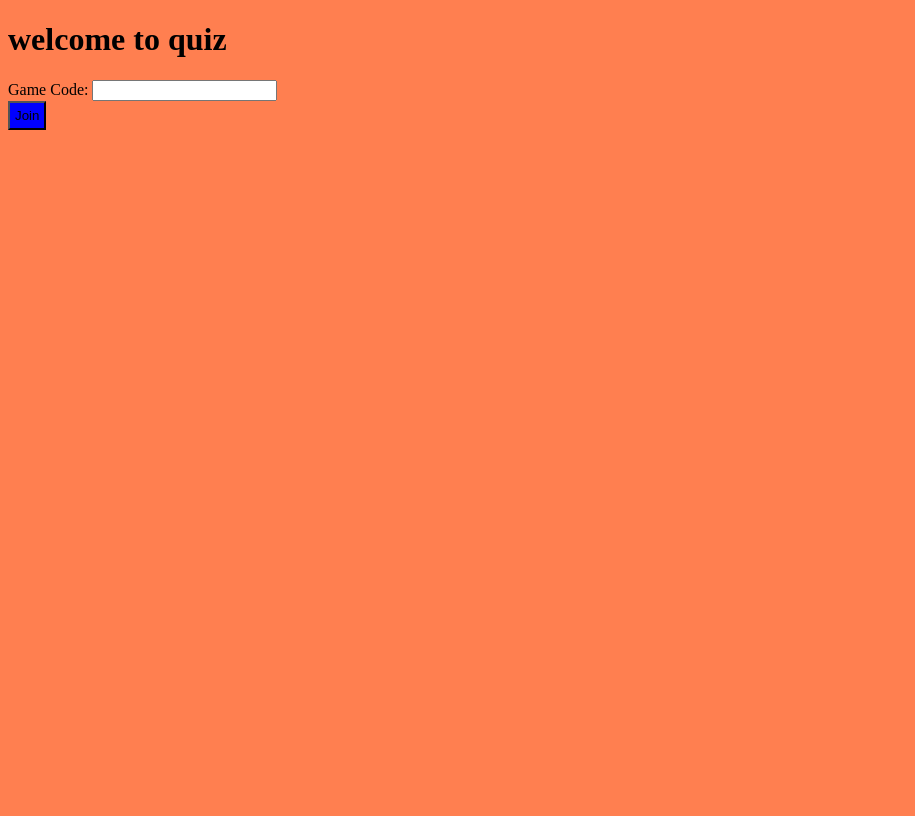
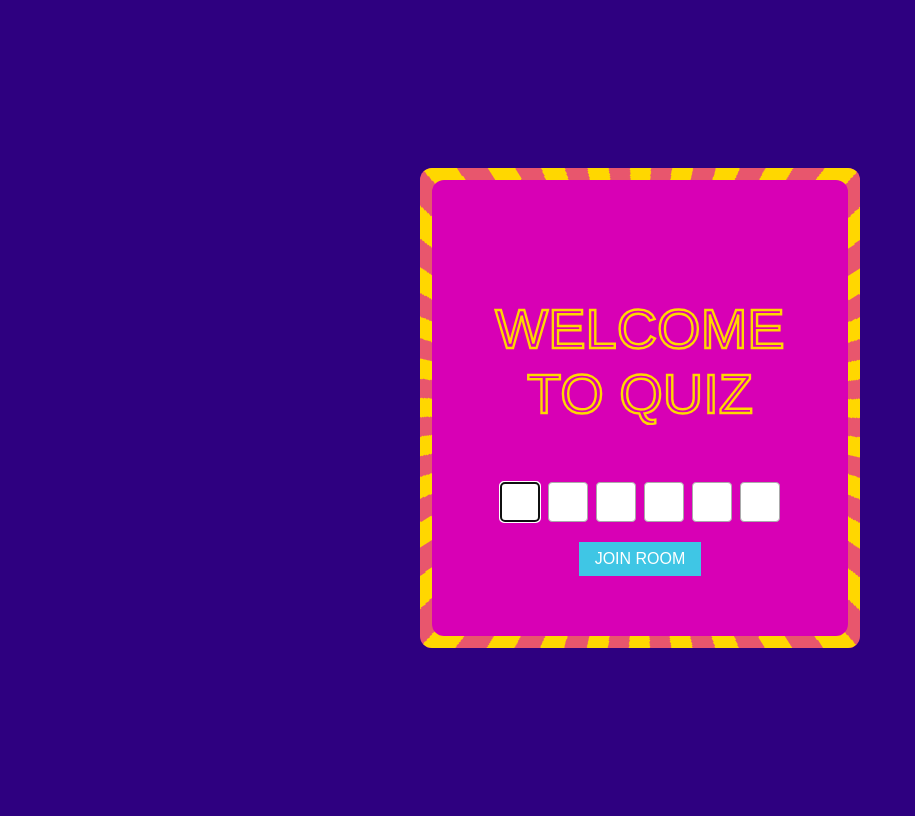
Before and after one commit to maximwebb/quizotic, a Django app: page / in a window 1280 px wide. Shown: the whole page, without its empty margins (0-915 px from the left). Before the commit the page ends 130 px from the top, so only its background shows below. Run offline with Django 5.2, Linux system fonts and the light colour scheme.

Commit message:
Add styling for welcome page

```diff
--- a/src/quiz/forms.py
+++ b/src/quiz/forms.py
@@ -5,8 +5,8 @@ from django import forms
 
 class JoinGameForm(forms.Form):
     # TODO: Use an uppercase class to avoid inlining CSS here
-    game_code = forms.CharField(label="Game Code", min_length="8", max_length="8", widget=forms.TextInput(attrs={
-        "style": "text-transform: uppercase;"
+    game_code = forms.CharField(label="Game Code", min_length="6", max_length="6", widget=forms.TextInput(attrs={
+        "class": "game-code"
     }))
 
 
--- a/src/quiz/models.py
+++ b/src/quiz/models.py
@@ -121,7 +121,7 @@ class GameState(models.Model):
 
     room = models.IntegerField(choices=Room, default=Room.LOBBY)
     quiz = models.ForeignKey(Quiz, on_delete=models.CASCADE)
-    code = models.CharField(max_length=8)
+    code = models.CharField(max_length=6)
 
     @property
     def cur_round(self):
--- a/src/quiz/static/css/common.css
+++ b/src/quiz/static/css/common.css
@@ -1,12 +1,82 @@
 :root {
-    --main-bg-color: coral;
+    --bg-color: #2e0080;
+    --fg-color: #d800b5;
+    --acc-color: gold;
+    --btn-color: #3fc6e5;
+    --background: red;
 }
 
+* {
+    box-sizing: border-box;
+}
+
+
 body {
-    background-color: var(--main-bg-color);
+    background-color: var(--bg-color);
+    margin-inline: auto;
 }
 
 .btn {
-    padding: 5px;
-    background-color: blue;
+    padding: 1vh 2vh;
+    font-size: 2vh;
+    background-color: var(--btn-color);
+    border: none;
+    color: white;
 }
+
+.btn:hover {
+    cursor: pointer;
+}
+
+.title {
+    color: transparent;
+    -webkit-text-stroke: 0.3vh var(--acc-color);
+    font-size: 7vh;
+    font-family: sans-serif;
+    text-align: center;
+}
+
+.subtitle {
+    color: var(--acc-color);
+    font-size: 2vh;
+    font-family: sans-serif;
+    text-align: center;
+}
+
+.shimmer {
+    position: relative;
+    border: 0px solid transparent;
+    border-radius: 12px;
+    overflow: hidden;
+    isolation: isolate;
+}
+
+.shimmer::before {
+    content: "";
+    position: absolute;
+    inset: -100vw;
+    z-index: -1;
+
+    background: repeating-conic-gradient(
+        from 0deg,
+        var(--acc-color) 0deg 5deg,
+        color-mix(in srgb, var(--acc-color) 40%, transparent) 5deg 10deg
+    );
+
+    animation: shimmer-spin 10s linear infinite;
+}
+
+.shimmer::after {
+    content: "";
+    position: absolute;
+    inset: 1.5vh;
+    z-index: -1;
+    background: var(--fg-color);
+    border-radius: 12px;
+}
+
+@keyframes shimmer-spin {
+    to {
+        transform: rotate(360deg);
+    }
+}
--- a/src/quiz/static/css/index.css
+++ b/src/quiz/static/css/index.css
@@ -0,0 +1,49 @@
+body {
+    display: flex;
+    flex-direction: column;
+    justify-content: center;
+    align-items: center;
+    max-width: 60vh;
+    height: 100vh;
+    padding: 20px;
+}
+
+#content {
+    display: flex;
+    flex-direction: column;
+    justify-content: center;
+    align-items: center;
+    background-color: var(--fg-color);
+    width: 100%;
+    min-height: clamp(60vh, 80vh, 300px);
+    & form {
+        display: flex;
+        flex-direction: column;
+        justify-content: center;
+        align-items: center;
+        & .btn {
+            margin-top: 20px;
+        }
+    }
+    padding: clamp(20px, 6vw, 60px);
+}
+
+.game-code {
+    display: flex;
+    justify-content: center;
+    gap: 8px;
+    box-sizing: border-box;
+    & input {
+        width: 5vh;
+        height: 5vh;
+        padding: 0;
+        text-align: center;
+        font-size: 3vh;
+        text-transform: uppercase;
+        border: 1px solid #aaa;
+        border-radius: 4px;
+        user-select: none;
+        -webkit-user-drag: none;
+        -webkit-user-select: none;
+    }
+}
--- a/src/quiz/templates/index.html
+++ b/src/quiz/templates/index.html
@@ -3,13 +3,80 @@
 <html>
 <head>
     <link rel="stylesheet" href="{% static 'css/common.css' %}"></link>
+    <link rel="stylesheet" href="{% static 'css/index.css' %}"></link>
 </head>
 <body>
-    <h1>welcome to quiz</h1>
-    <form action="" method="post">
-        {% csrf_token %}
-        {{ form }}
-        <input type="submit" value="Join" class="btn"></input>
-    </form>
+    <div id="content" class="shimmer">
+        <p class="title">WELCOME TO QUIZ</p>
+        <form action="" method="post">
+            {% csrf_token %}
+            <div class="game-code">
+                {% for i in "123456" %}
+                    <input type="text" maxlength="1">
+                {% endfor %}
+                <input type="hidden" name="game_code" id="game-code-value">
+            </div>
+            <input type="submit" value="JOIN ROOM" class="btn">
+        </form>
+    </div>
 </body>
-</html>
+<script>
+const inputs = [
+    ...document.querySelectorAll('.game-code input:not([type=hidden])')
+];
+const hidden = document.getElementById('game-code-value');
+
+function update() {
+    hidden.value = inputs.map(input => input.value).join('');
+}
+
+inputs[0].focus();
+
+inputs.forEach((input, i) => {
+    input.addEventListener('input', () => {
+        input.value = input.value.toUpperCase().replace(/[^A-Z]/g, '');
+
+        if (input.value && i < inputs.length - 1) {
+            inputs[i + 1].focus();
+        }
+
+        update();
+    });
+
+    input.addEventListener('keydown', event => {
+        if (event.key === 'ArrowLeft' && i > 0) {
+            event.preventDefault();
+            inputs[i - 1].focus();
+        }
+
+        if (event.key === 'ArrowRight' && i < inputs.length - 1) {
+            event.preventDefault();
+            inputs[i + 1].focus();
+        }
+
+        if (event.key === 'Backspace' && !input.value && i > 0) {
+            event.preventDefault();
+            inputs[i - 1].value = '';
+            inputs[i - 1].focus();
+            update();
+        }
+    });
+
+    input.addEventListener('paste', event => {
+        event.preventDefault();
+
+        const code = event.clipboardData
+            .getData('text')
+            .toUpperCase()
+            .replace(/[^A-Z]/g, '')
+            .slice(0, inputs.length);
+
+        code.split('').forEach((char, j) => {
+            inputs[j].value = char;
+        });
+
+        inputs[Math.min(code.length, inputs.length - 1)].focus();
+        update();
+    });
+});
+</script></html>
--- a/src/quiz/views/controller.py
+++ b/src/quiz/views/controller.py
@@ -48,7 +48,7 @@ def game(request, game_code=None):
                 quiz.save()
             else:
                 quiz = Quiz.objects.all()[0]
-            code = ''.join(random.choices(string.ascii_uppercase, k=8))
+            code = ''.join(random.choices(string.ascii_uppercase, k=6))
             game = GameState(quiz=quiz, code=code)
             game.save()
             serializer = GameStateSerializer(game)
```
Also changed, not shown: src/quiz/migrations/0025_alter_gamestate_code.py (added).
